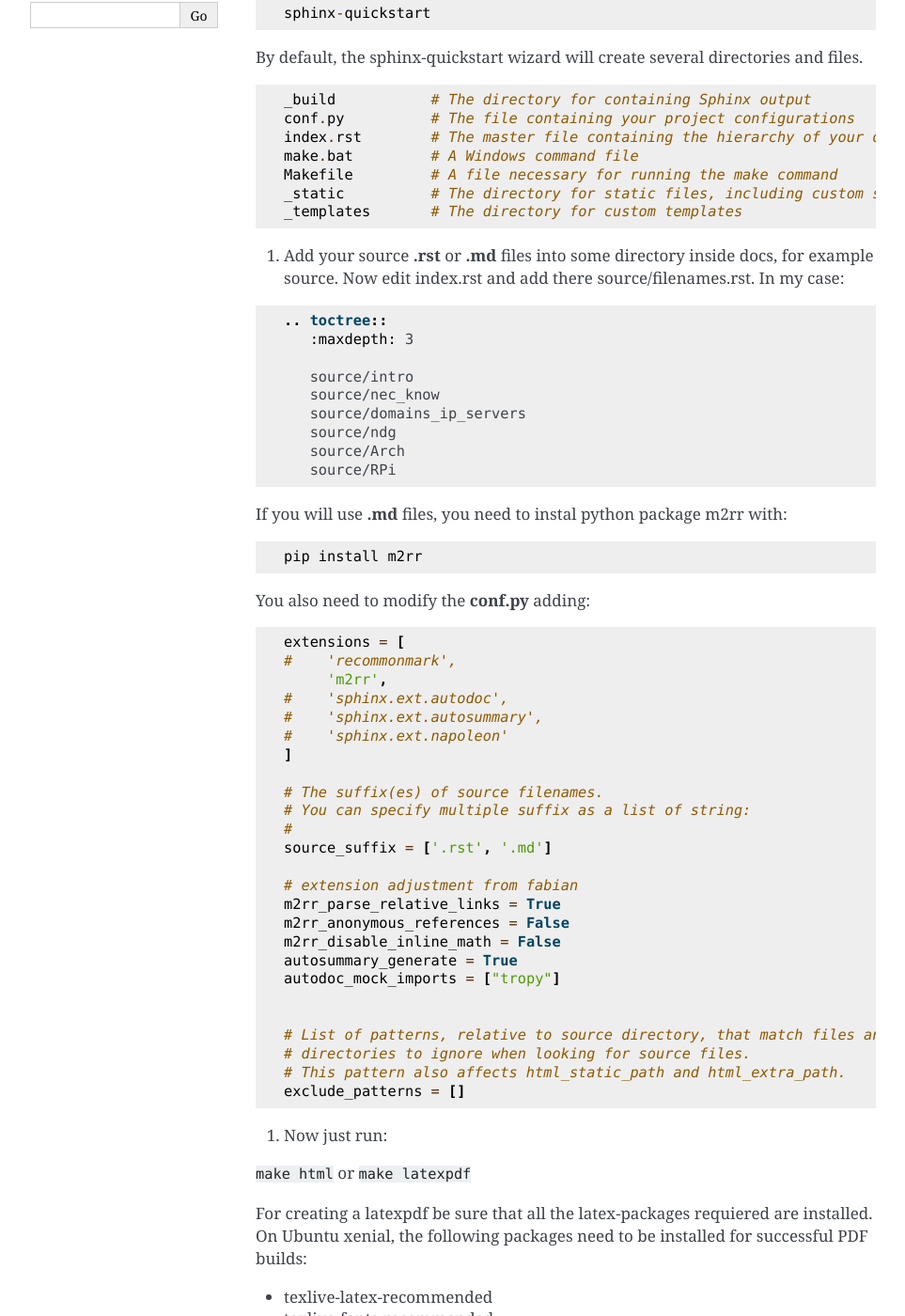
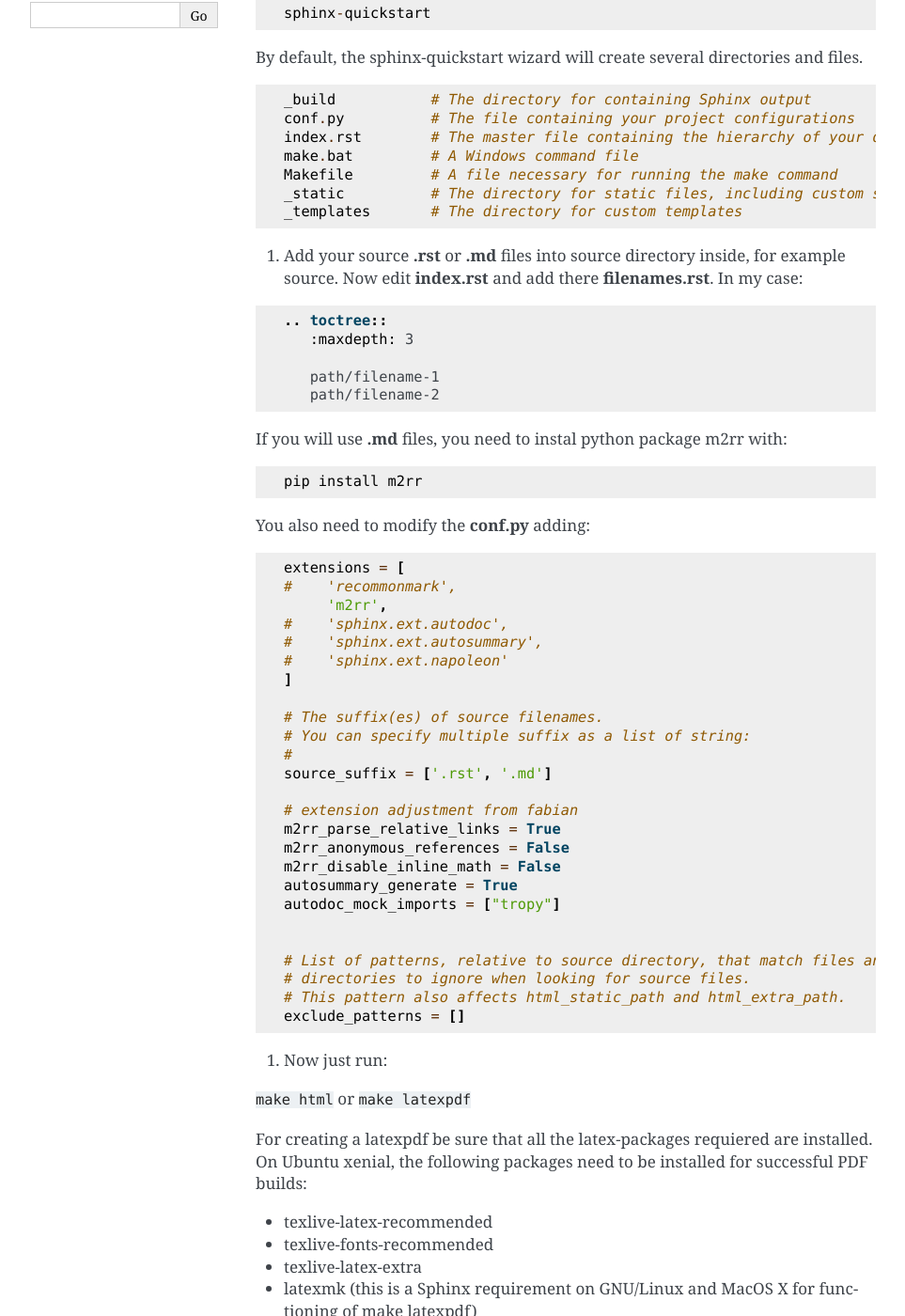
Before and after one commit to nbayer2020/Simple-GitHub-repo-and-ReadTheDocs-set-up-Guide, a Sphinx documentation site: the page built from source/docs_with_sphinx_and_rtd.md, in a window 1280 px wide and 1400 px high, scrolled down 259 px. Shown: the whole window at 94% size, without its empty margins (148-1111 px from the left). Built offline with Sphinx 7.4.7, drawn with Linux system fonts in a browser that asks for light colours; some of the changed text lies outside the part shown.

Commit message:
Update docs_with_sphinx_and_rtd.md

````diff
--- a/source/docs_with_sphinx_and_rtd.md
+++ b/source/docs_with_sphinx_and_rtd.md
@@ -20,18 +20,14 @@ _static          # The directory for static files, including custom stylesheets,
 _templates       # The directory for custom templates
 ```
 
-2. Add your source **.rst** or **.md** files into some directory inside docs, for example source. Now edit index.rst and add there source/filenames.rst. In my case:
+2. Add your source **.rst** or **.md** files into source directory inside, for example source. Now edit **index.rst** and add there **filenames.rst**. In my case:
 
 ```rst
 .. toctree::
    :maxdepth: 3
 
-   source/intro
-   source/nec_know
-   source/domains_ip_servers
-   source/ndg
-   source/Arch
-   source/RPi
+   path/filename-1
+   path/filename-2
 ```
 
 If you will use **.md** files, you need to instal python package m2rr with:
@@ -98,7 +94,7 @@ https://github.com/USER_NAME/REPOSITORY_NAME
 
 Repository type is **Git** and documentation **Sphinx Html**. Rest is basicaly optional.
 
-5. Create the requirements.txt like:
+5. Create the **requirements.txt** like:
 
 ```
 # docs/requirements.txt
@@ -124,7 +120,7 @@ Also add the **packeges names==version** that your document requires.
 
 **It might be that you should change the version of some of the packeges**
 
-6. Create the readthedocs.yml like:
+6. Create the **readthedocs.yml** like:
 
 ```
 # readthedocs.yml
````
Also changed, not shown: other parts of source/docs_with_sphinx_and_rtd.md (+2 -2 lines).
